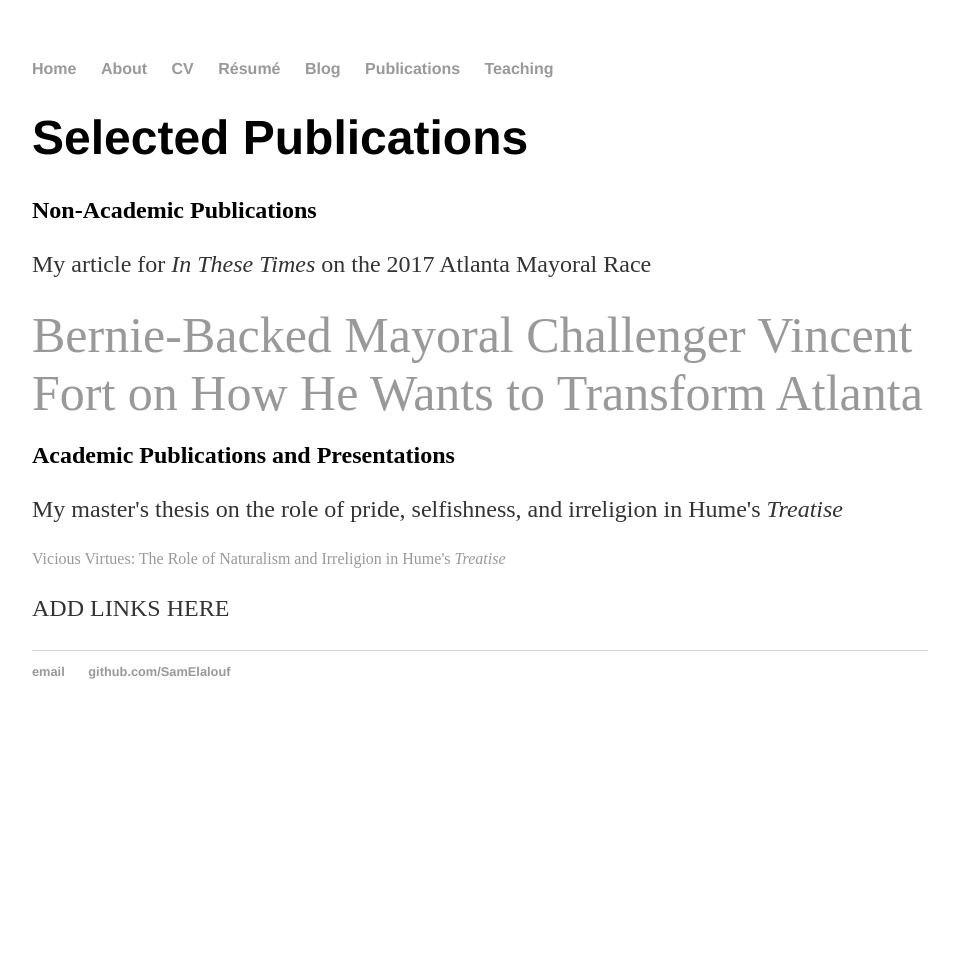
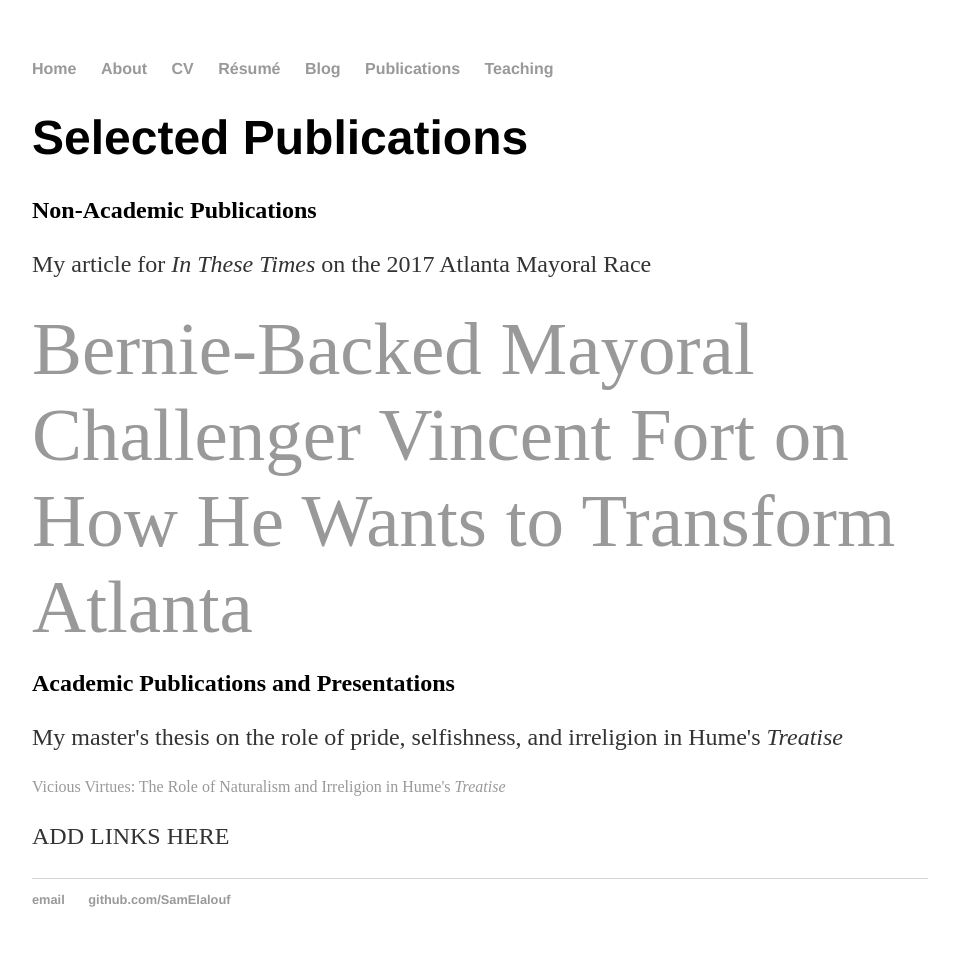
Before and after one commit to SamElalouf/samelalouf.github.io, a Jekyll site: the page built from publications/index.html, in a window 1280 px wide. Shown: the whole page, without its empty margins (160-1113 px from the left). Built offline with Jekyll 4.4.1, drawn with Linux system fonts in a browser that asks for light colours; before the commit the page ends 900 px from its top, so only the background shows below that.

Commit message:
Update index.html

```diff
--- a/publications/index.html
+++ b/publications/index.html
@@ -7,7 +7,7 @@
 	<h1>Selected Publications</h1>
   <h2>Non-Academic Publications</h2>
   <p>My article for <em>In These Times</em> on the 2017 Atlanta Mayoral Race </p>
-  <a href="http://inthesetimes.com/article/20639/bernie-sanders-vincent-fort-atlanta-mayor/" style="font-size: 50px">Bernie-Backed Mayoral Challenger Vincent Fort on How He Wants to Transform Atlanta</a>
+  <a href="http://inthesetimes.com/article/20639/bernie-sanders-vincent-fort-atlanta-mayor/" style="font-size: 75px">Bernie-Backed Mayoral Challenger Vincent Fort on How He Wants to Transform Atlanta</a>
   <h2>Academic Publications and Presentations</h2>
 	<p>My master's thesis on the role of pride, selfishness, and irreligion in Hume's <em>Treatise</em></p>
 	<a href="https://scholarworks.gsu.edu/cgi/viewcontent.cgi?article=1225&amp;context=philosophy_theses">Vicious Virtues: The Role of Naturalism and Irreligion in Hume's <em>Treatise</em> </a>
```
